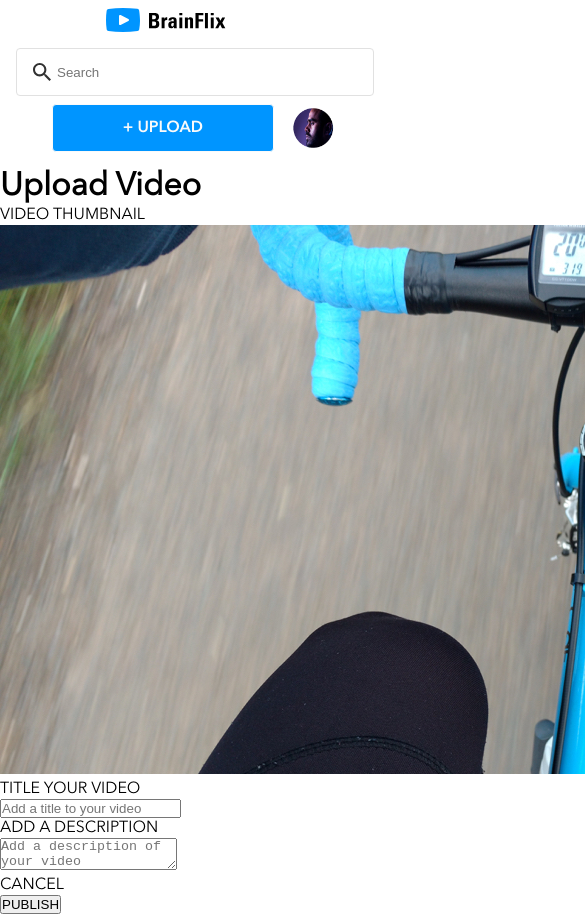
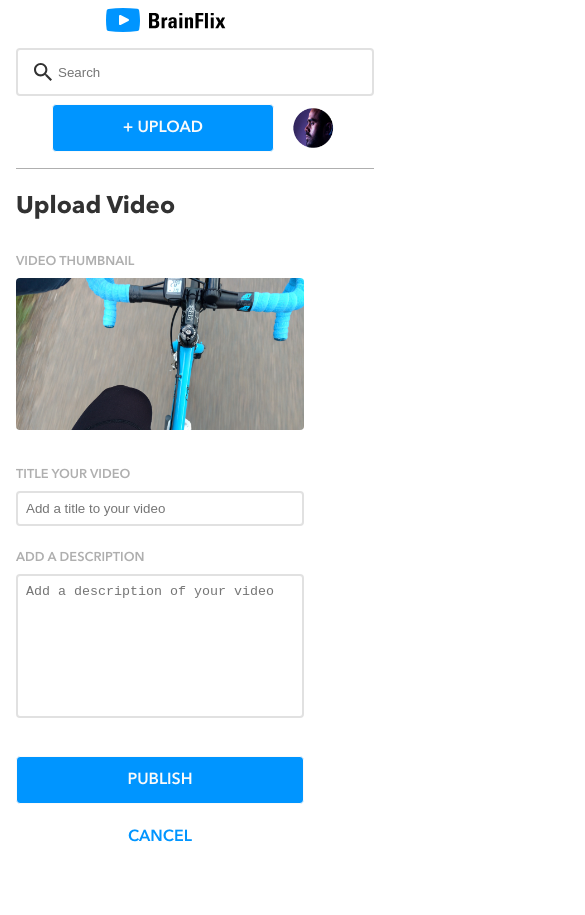
Before and after one commit to monica-zarate/monica-zarate-brainflix, a React (Create React App) app in the folder sprint-two/: page /upload in a window 390 px wide. Shown: the top 915 px of the page, 585 px wide, since content can reach past the window. After the commit the page ends 879 px from the top, so only its background shows below. Built offline with nearby package versions, Linux system fonts and the light colour scheme.

Commit message:
Styled the Upload Component for Mobile Devices.

```diff
--- a/sprint-two/src/components/Upload.jsx
+++ b/sprint-two/src/components/Upload.jsx
@@ -9,7 +9,7 @@ function Upload(props) {
 
       <div className="upload__thumb">
         <p className="upload__thumb--title">VIDEO THUMBNAIL</p>
-        <img className="upload__thumb-img" src={thumbnail} alt="bike" />
+        <img className="upload__thumb--img" src={thumbnail} alt="bike" />
       </div>
       <div className="upload__form">
         <p className="upload__form--title">TITLE YOUR VIDEO</p>
--- a/sprint-two/src/components/styles/main.css
+++ b/sprint-two/src/components/styles/main.css
@@ -113,7 +113,7 @@ body {
   width: 100%;
   border-radius: 4px;
   border-style: none;
-  border: 1px solid #e1e1e1;
+  border: 2px solid #e1e1e1;
   padding: 0 2.5rem;
   outline: none;
 }
@@ -881,6 +881,119 @@ body {
   font-size: 0.75rem;
 }
 
+.upload {
+  padding: 0 1rem 2rem 1rem;
+}
+
+@media (min-width: 768px) {
+  .upload {
+    padding: 3rem 1.5rem;
+  }
+}
+
+@media (min-width: 1440px) {
+  .upload {
+    padding: 3rem 11.25rem;
+  }
+}
+
+.upload__title {
+  font-family: "Avenir Next Bold";
+  color: #323232;
+  border-top: 1px solid #afafaf;
+  padding: 1.5rem 0 2rem 0;
+  font-size: 1.5rem;
+}
+
+.upload__thumb {
+  font-size: 0.8rem;
+}
+
+.upload__thumb--title {
+  font-family: "Avenir Next Demi Bold";
+  color: #afafaf;
+  margin: 0 0 0.5rem 0;
+}
+
+.upload__thumb--img {
+  width: 18rem;
+  height: 9.5rem;
+  border-radius: 4px;
+  margin: 0 0 2rem 0;
+}
+
+.upload__form {
+  margin: 0 0 0.5rem 0;
+  max-width: 18rem;
+}
+
+.upload__form--title {
+  font-family: "Avenir Next Demi Bold";
+  color: #afafaf;
+  margin: 0 0 0.5rem 0;
+  font-size: 0.8rem;
+}
+
+.upload__form--input, .upload__form--text {
+  width: 100%;
+  border-radius: 4px;
+  margin: 0 0 1.5rem 0;
+  border-style: none;
+  border: 2px solid #e1e1e1;
+  padding: 0.5rem;
+  outline: none;
+}
+
+.upload__form--input:focus, .upload__form--text:focus {
+  border: 2px solid #0095ff;
+}
+
+.upload__form--text {
+  resize: none;
+  height: 9rem;
+}
+
+.upload__btns {
+  display: -webkit-box;
+  display: -ms-flexbox;
+  display: flex;
+  -webkit-box-orient: vertical;
+  -webkit-box-direction: reverse;
+      -ms-flex-direction: column-reverse;
+          flex-direction: column-reverse;
+  max-width: 18rem;
+}
+
+.upload__btns--cancel {
+  color: #0095ff;
+  font-family: "Avenir Next Demi Bold";
+  margin: 0 auto;
+}
+
+.upload__btns--publish {
+  color: #fafafa;
+  background-color: #0095ff;
+  font-family: "Avenir Next Demi Bold";
+  padding: 0.5rem 4rem;
+  cursor: pointer;
+  font-size: 1rem;
+  border-radius: 4px;
+  border: 1px solid #fafafa;
+  max-width: 18rem;
+  width: 100%;
+  outline: none;
+  height: 3rem;
+  margin: 0 0 1.5rem 0;
+}
+
+.upload__btns--publish:hover {
+  background-color: #0065ad;
+}
+
+.upload__btns--publish:active {
+  background-color: #0065ad;
+}
+
 @font-face {
   font-family: "Avenir Next Regular";
   src: url("../../assets/global-font/avenir-next-pro-lt/Linotype - AvenirNextLTPro-Regular.otf");
--- a/sprint-two/src/components/styles/partials/_header.scss
+++ b/sprint-two/src/components/styles/partials/_header.scss
@@ -44,7 +44,7 @@
     width: 100%;
     border-radius: 4px;
     border-style: none;
-    border: 1px solid $bg-primary-color;
+    border: 2px solid $bg-primary-color;
     padding: 0 2.5rem;
     outline: none;
 
--- a/sprint-two/src/components/styles/partials/_upload.scss
+++ b/sprint-two/src/components/styles/partials/_upload.scss
@@ -0,0 +1,99 @@
+.upload {
+  padding: 0 1rem 2rem 1rem;
+
+  @include tablet {
+    padding: 3rem 1.5rem;
+  }
+
+  @include desktop {
+    padding: 3rem 11.25rem;
+  }
+
+  &__title {
+    font-family: $primary-font-bold;
+    color: $primary-color;
+    border-top: 1px solid $divider-color;
+    padding: 1.5rem 0 2rem 0;
+    font-size: 1.5rem;
+  }
+
+  &__thumb {
+    font-size: 0.8rem;
+    &--title {
+      font-family: $primary-font-demi;
+      color: $divider-color;
+      margin: 0 0 0.5rem 0;
+    }
+    &--img {
+      width: 18rem;
+      height: 9.5rem;
+      border-radius: 4px;
+      margin: 0 0 2rem 0;
+    }
+  }
+
+  &__form {
+    margin: 0 0 0.5rem 0;
+    max-width: 18rem;
+    &--title {
+      font-family: $primary-font-demi;
+      color: $divider-color;
+      margin: 0 0 0.5rem 0;
+      font-size: 0.8rem;
+    }
+
+    &--input,
+    &--text {
+      width: 100%;
+      border-radius: 4px;
+      margin: 0 0 1.5rem 0;
+      border-style: none;
+      border: 2px solid $bg-primary-color;
+      padding: 0.5rem;
+      outline: none;
+      &:focus {
+        border: 2px solid $primary-btn;
+      }
+    }
+
+    &--text {
+      resize: none;
+      height: 9rem;
+    }
+  }
+
+  &__btns {
+    display: flex;
+    flex-direction: column-reverse;
+    max-width: 18rem;
+
+    &--cancel {
+      color: $primary-btn;
+      font-family: $primary-font-demi;
+      margin: 0 auto;
+    }
+    &--publish {
+      color: $secondary-color;
+      background-color: $primary-btn;
+      font-family: $primary-font-demi;
+      padding: 0.5rem 4rem;
+      cursor: pointer;
+      font-size: 1rem;
+      border-radius: 4px;
+      border: 1px solid $secondary-color;
+      max-width: 18rem;
+      width: 100%;
+      outline: none;
+      height: 3rem;
+      margin: 0 0 1.5rem 0;
+
+      &:hover {
+        background-color: $primary-btn-hover;
+      }
+
+      &:active {
+        background-color: $primary-btn-hover;
+      }
+    }
+  }
+}
```
Also changed, not shown: 1 other file (tests, documents, lock files or other folders).
